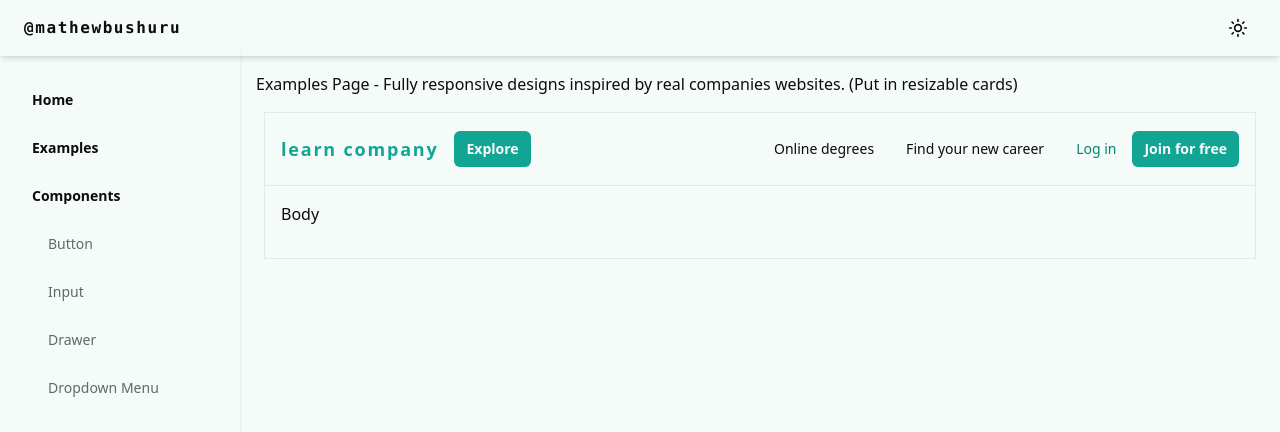
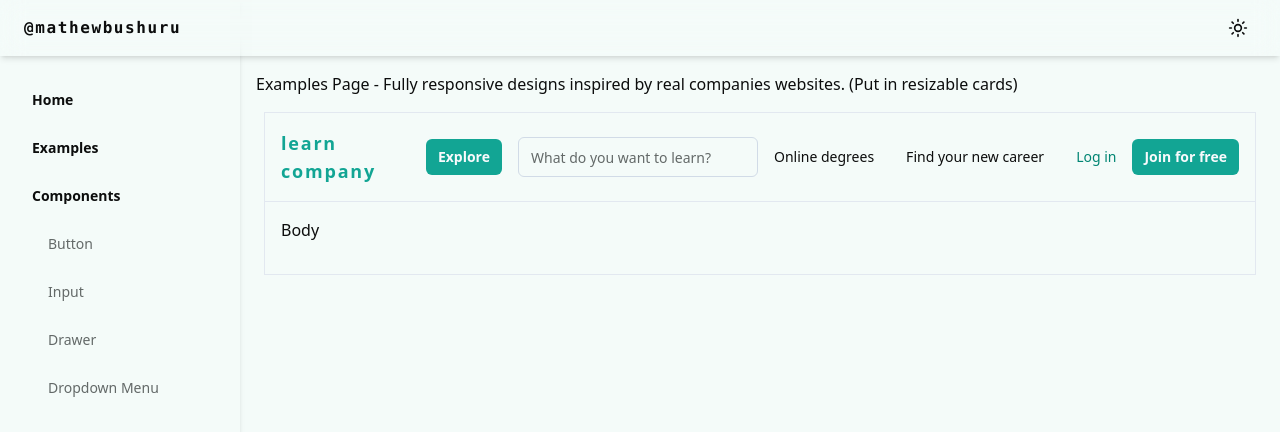
Before and after one commit to mathewbushuru/design-system, a React (Vite) app: page /examples in a window 1280 px wide. Shown: the top 432 px of the page. Built offline with nearby package versions, Linux system fonts and the light colour scheme.

Commit message:
Search input in LearnCo Desktop Navbar

```diff
--- a/src/showcase/examples/learn-company/app.tsx
+++ b/src/showcase/examples/learn-company/app.tsx
@@ -3,6 +3,7 @@
 import { Menu, Search } from "lucide-react";
 
 import Button from "@/components/ui/button";
+import { Input } from "@/components/ui/input";
 
 function LearnCompany() {
   return (
@@ -16,6 +17,7 @@ function LearnCompany() {
             learn company
           </span>
           <Button size="sm" className="hidden lg:block">Explore</Button>
+          <Input className="hidden lg:block max-w-60" type="search" placeholder="What do you want to learn?"/>
           <Search className="h-6 w-6 stroke-1 text-muted-foreground lg:hidden" />
         </div>
 
```
